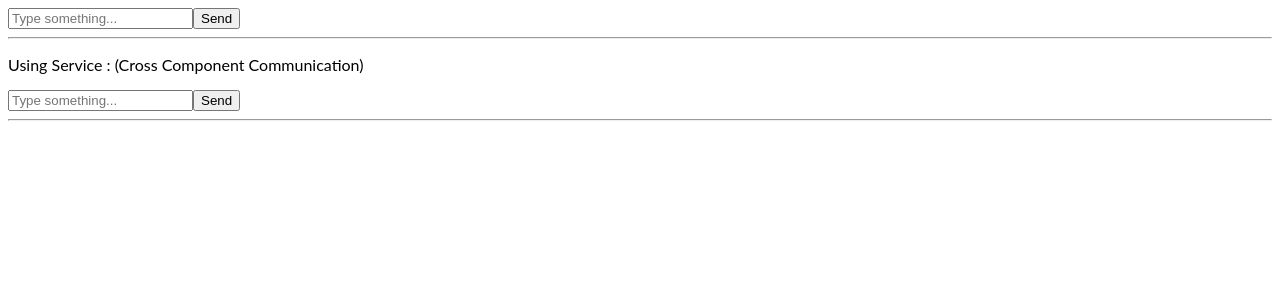
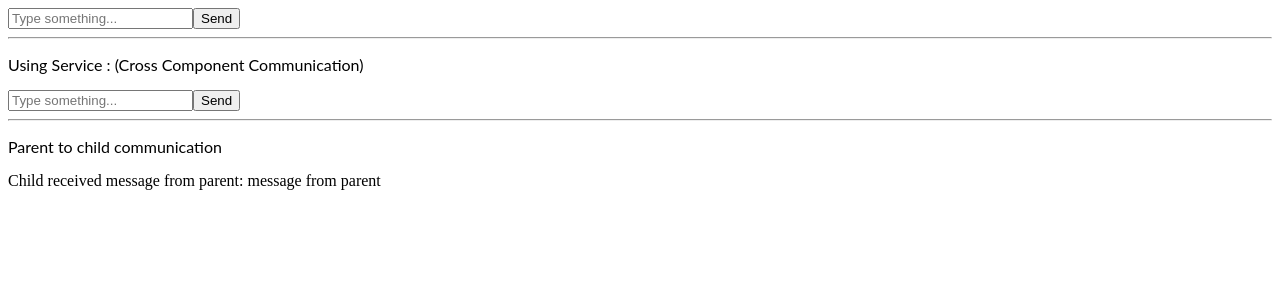
Before and after one commit to sreenivasvaluelabs/angular-Input-ouput-communication, an Angular app: page / in a window 1280 px wide. Shown: the top 300 px of the page. Built offline with nearby package versions, Linux system fonts and the light colour scheme.

Commit message:
2 files modified

```diff
--- a/src/app/app.component.html
+++ b/src/app/app.component.html
@@ -9,3 +9,12 @@
   <my-service-list-post></my-service-list-post>
   <my-service-add-post></my-service-add-post>
 </div>
+
+
+ <p>
+  Parent to child communication
+</p>
+<div>
+  <input-app-parent></input-app-parent>
+
+</div>
--- a/src/app/parenttochildinput/child.component.ts
+++ b/src/app/parenttochildinput/child.component.ts
@@ -3,7 +3,7 @@ import { Component, Input } from '@angular/core';
 @Component({
   selector: 'input-app-child',
   template: `
-      Say {{ message }}
+      Child received message from parent: {{ childMessage }}
   `
 })
 export class InputChildComponent {
```
